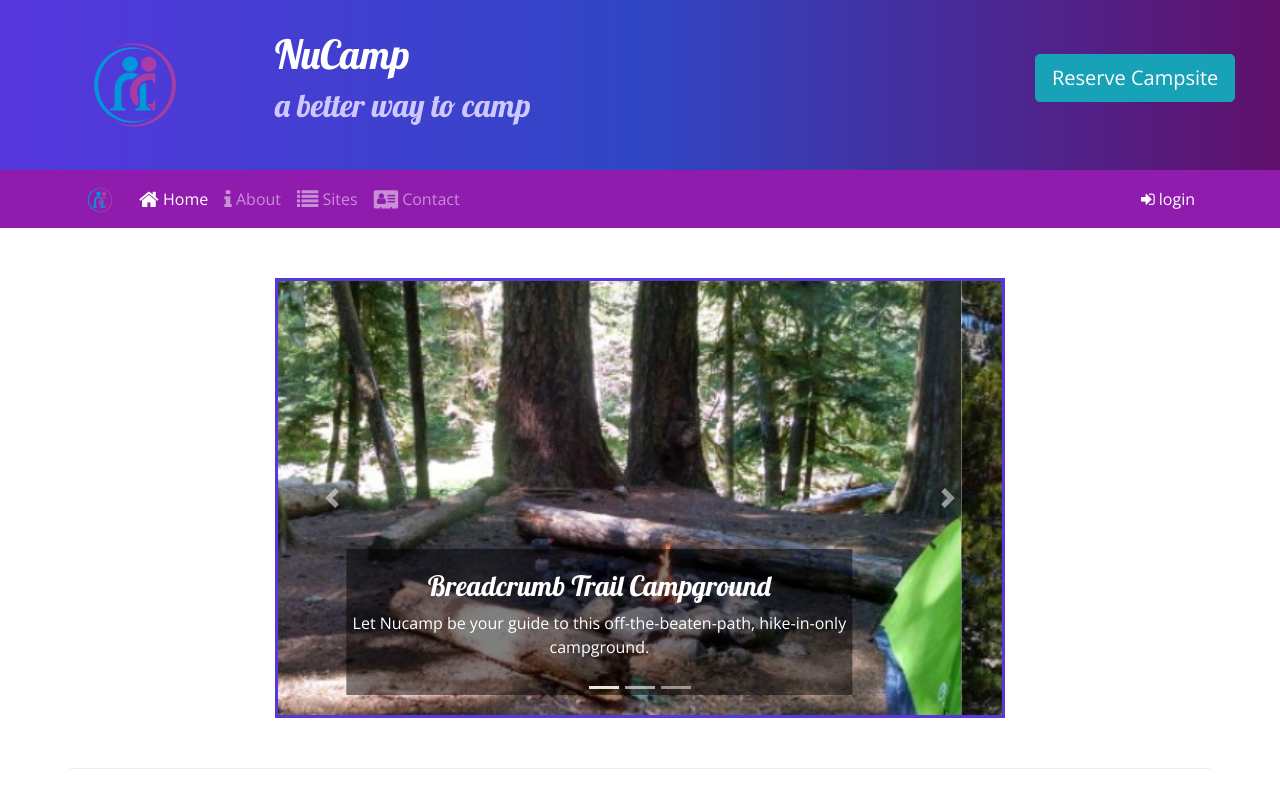
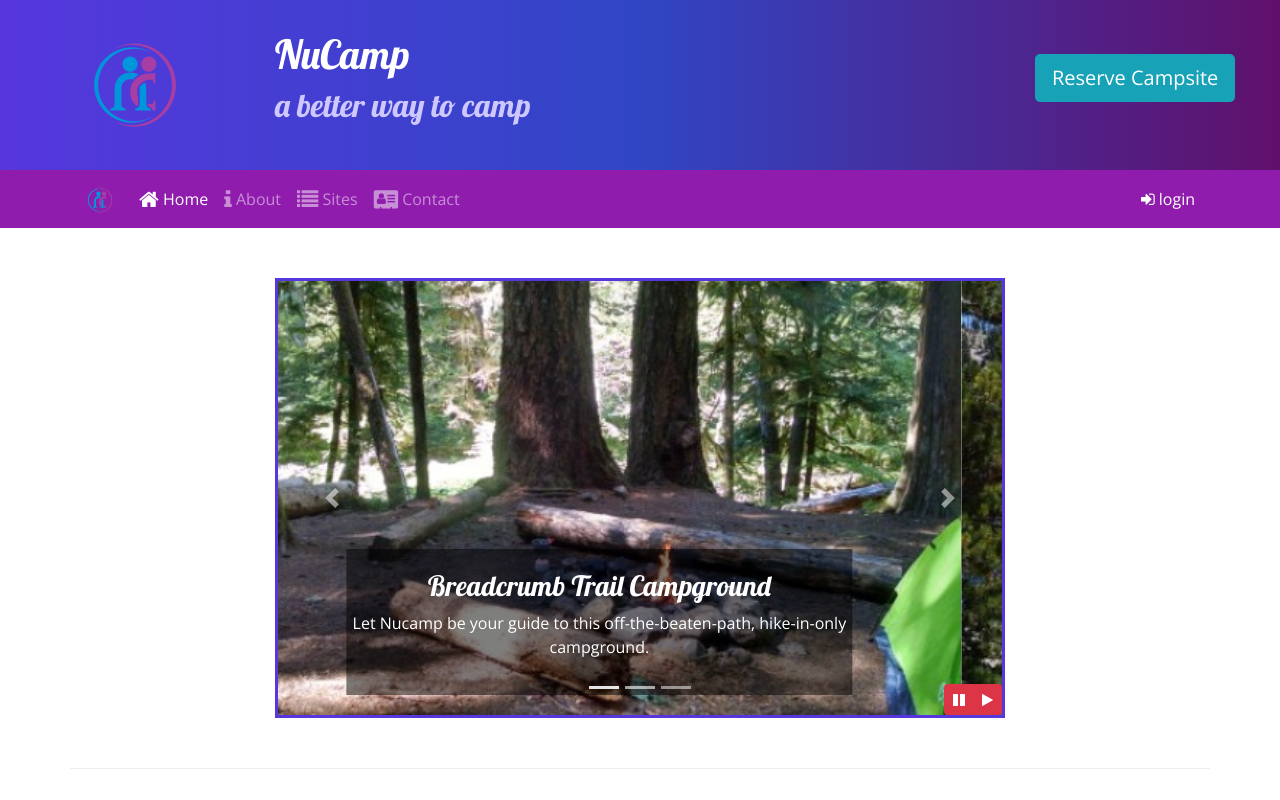
Before and after one commit to Abmiram/nucamp-bootstrap, a website: page index.html in a window 1280 px wide. Shown: the top 800 px of the page. Drawn offline with nearby package versions, Linux system fonts and the light colour scheme.

Commit message:
jQuery 1

```diff
--- a/css/styles.css
+++ b/css/styles.css
@@ -48,3 +48,10 @@ a, a:hover {
 .carousel {
     border: solid #5637DD;
 }
+
+#carouselButton {
+    position: absolute;
+    right: 0;
+    bottom: 0;
+    z-index: 100;
+}
--- a/index.html
+++ b/index.html
@@ -205,6 +205,14 @@
                         <span class="carousel-control-next-icon"></span>
                         <span class="sr-only">Next</span>
                     </a>
+                    <div class="btn-group" id="carouselButton">
+                        <button class="btn btn-sm btn-danger" id="carouselPause">
+                            <i class="fa fa-pause"></i>
+                        </button>
+                        <button class="btn btn-danger btn-sm" id="carouselPlay">
+                            <i class="fa fa-play"></i>
+                        </button>
+                    </div>
                 </div>
             </div>
         </div>
@@ -301,7 +309,17 @@
     <script src="node_modules/jquery/dist/jquery.slim.min.js"></script>
     <script src="node_modules/popper.js/dist/umd/popper.min.js"></script>
     <script src="node_modules/bootstrap/dist/js/bootstrap.min.js"></script>
-
+    <script>
+        $(function() {
+            $(".carousel").carousel( { interval: 2000 } );
+            $("#carouselPause").click(function(){
+                $(".carousel").carousel("pause");
+            });
+            $("#carouselPlay").click(function(){
+                $(".carousel").carousel("cycle");
+            });
+        });
+    </script>
 </body>
 
 </html>
```
